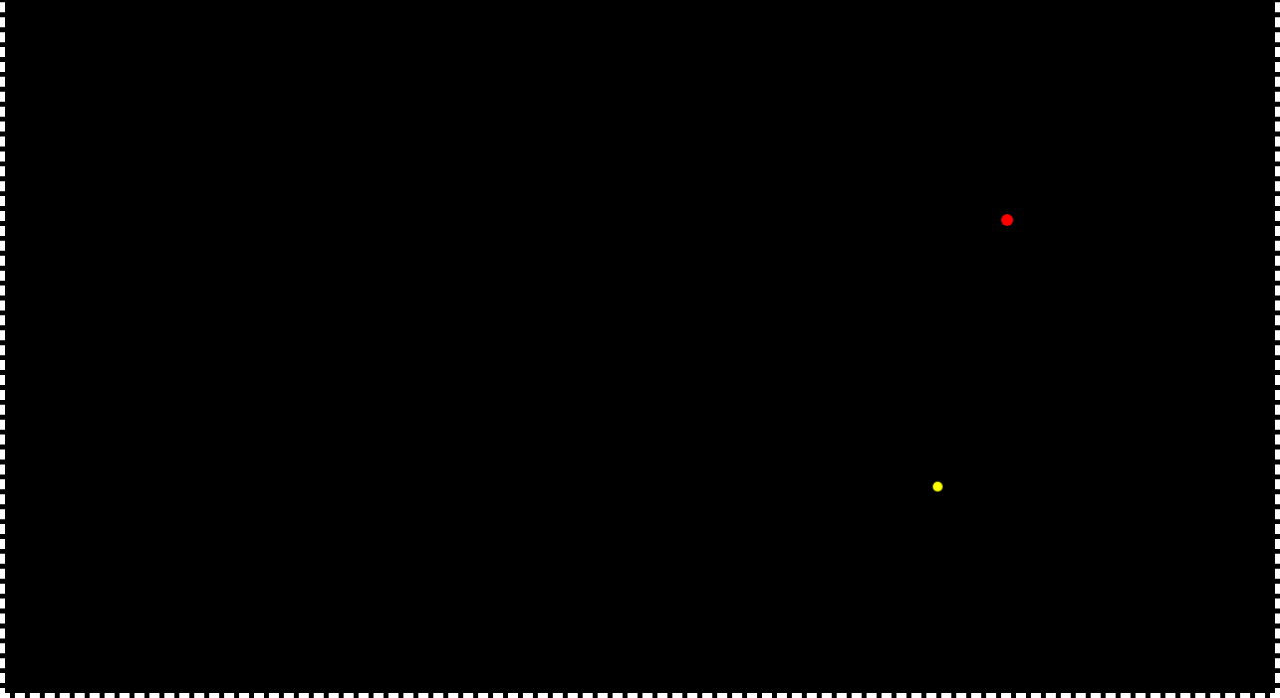
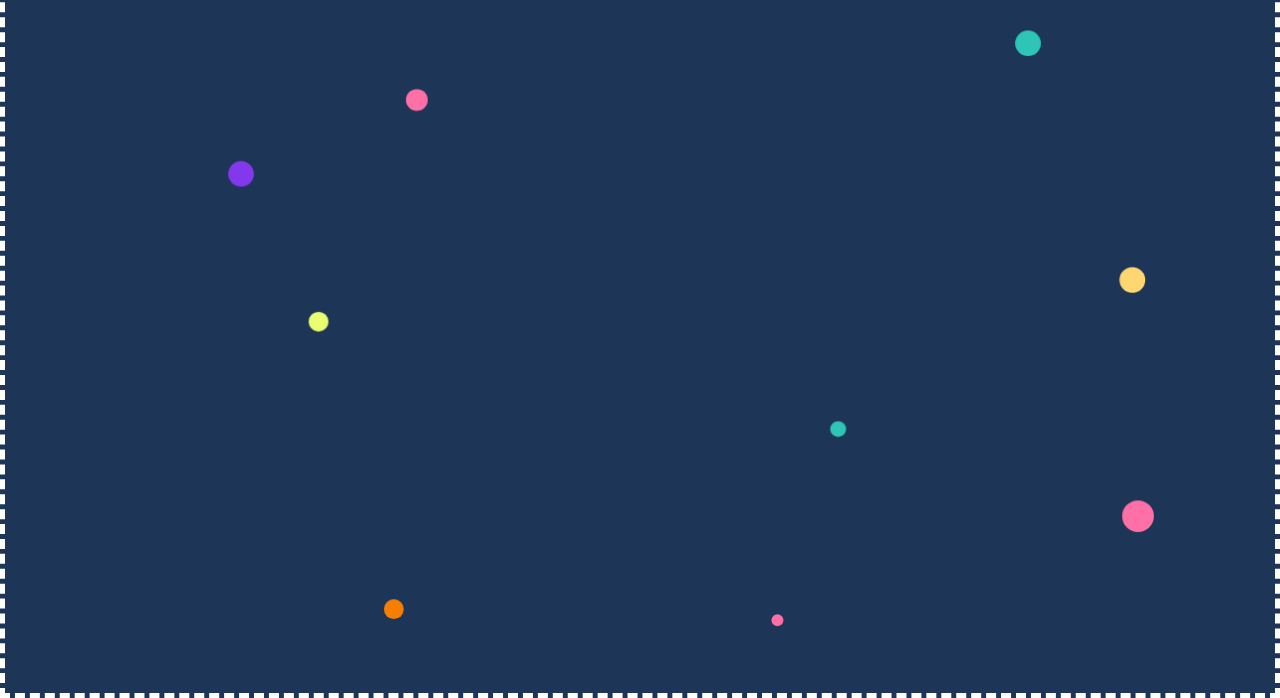
Before and after one commit to Marvel0usx/haoyan.org, a plain HTML site: page assets/pecman/index.html in a window 1280 px wide. Shown: the part 102-800 px from the top of the page. Drawn offline with Linux system fonts and the light colour scheme.

Commit message:
[dev] added collision detection

```diff
--- a/assets/pecman/css/game.css
+++ b/assets/pecman/css/game.css
@@ -2,7 +2,7 @@ html, body {
     font-size: 20pt;
     margin: 0;
     min-height: 100%;
-    background-color: black;
+    background-color: #1d3557;
 }
 
 h2 {
--- a/assets/pecman/index.html
+++ b/assets/pecman/index.html
@@ -2,13 +2,13 @@
 <html lang="en">
     <head>
         <meta charset="utf-8">
-        <title>Game - Pec-man</title>
+        <title>Game - Pecman</title>
         <link rel="stylesheet" href="css/game.css">
         <script src="js/game.js"></script>
     </head>
     <body>
         <section class="game">
-            <h2>Pec-man Rush</h2>
+            <h2>Pecman Rush</h2>
             <canvas id="gameCvs"></canvas>
         </section>
     </body>
--- a/assets/pecman/js/game.js
+++ b/assets/pecman/js/game.js
@@ -1,28 +1,23 @@
 window.addEventListener("load", init);
 
 const PECMAN_RADIUS = 30;
+const SNACK_INIT_NUM = 3;
 const SNACK_INIT_RADIUS = 5;
+var LEVEL = 6;
 var canvas, ctx;
 var h, w;
+var clock = 6;
 
 var player = {
     x: undefined,
     y: undefined,
     xPrev: 0,
     yPrev: 0,
-    color: "yellow",
+    fury: false,
     degree: 0
 }
 
-var snacks = [{
-    x: undefined,
-    y: undefined,
-    xSpeed: 1,
-    ySpeed: 2,
-    color: undefined,
-    r: SNACK_INIT_RADIUS,
-    poison: false
-}]
+var snacks = []
 
 function init() {
     // initialize canvas
@@ -41,15 +36,23 @@ function init() {
         player.y = evt.clientY;
     });
 
+    canvas.addEventListener("mousedown", function(evt) {
+        player.fury = true;
+    });
+
+    canvas.addEventListener("mouseup", function(evt) {
+        player.fury = false;
+    });
+
     generateSnacks();
     mainloop();
 }
 
 function mainloop() {
     ctx.clearRect(0, 0, w, h);
+    snacks.forEach(function(s) {drawSnack(s);});
+    snacks.forEach(function(s, index) {moveSnack(s, index)});
     drawPecman();
-    snacks.forEach(function(s) {drawSnack(s);});
-    snacks.forEach(function(s) {moveSnack(s);});
     requestAnimationFrame(mainloop);
 }
 
@@ -61,13 +64,23 @@ function drawPecman() {
     ctx.translate(player.x, player.y);
 
     // align the pec-man with the trace of mouse
+    var newDegree = Math.atan2(player.y - player.yPrev, player.x - player.xPrev);
+    clock--;
     if (player.x !== player.xPrev || player.y !== player.yPrev) {
-        player.degree = Math.atan2(player.y - player.yPrev, player.x - player.xPrev);
+        if (Math.abs(newDegree - player.degree) > Math.PI / 180) {
+            if (clock <= 0) {
+                player.degree = newDegree;
+                clock = 6;
+            }
+        }
     }
     ctx.rotate(player.degree);
 
     // draw pec-man
-    ctx.fillStyle = player.color;
+    if (player.fury)
+        ctx.fillStyle = "#e63946";
+    else
+        ctx.fillStyle = "yellow";
     ctx.beginPath();
     ctx.arc(0, 0, PECMAN_RADIUS, Math.PI / 7, -Math.PI / 7, false);
     ctx.lineTo(PECMAN_RADIUS/12, PECMAN_RADIUS/15)
@@ -82,11 +95,29 @@ function drawPecman() {
 }
 
 function generateSnacks() {
-    snacks[0].color = "yellow";
-    snacks[0].x = w/2;
-    snacks[0].y = h/2;
-    snacks.push({x: w/2, y: h/2, xSpeed: 3, ySpeed: 5, color: "red",
-                r: 6, poison: true});
+    for (var i = 0; i < LEVEL + SNACK_INIT_NUM; i++) {
+        var s = {
+            x: w/2,
+            y: h/2,
+            xSpeed: 2 * LEVEL * Math.random() - LEVEL,
+            ySpeed: 2 * LEVEL * Math.random() - LEVEL,
+            color: randColor(),
+            r: randSize(),
+            poison: !!Math.round(Math.random())
+        }
+        snacks.push(s);
+    }
+}
+
+function randColor() {
+    var colors = ["#70d6ff", "#ff70a6", "#ff9770", "#ffd670", "#e9ff70",
+                  "#2ec4b6", "#deaaff", "#f77f00", "#8338ec", "white"];
+    var cIdx = Math.round(Math.random() * (colors.length - 1));
+    return colors[cIdx];
+}
+
+function randSize() {
+    return Math.round(Math.random() * (SNACK_INIT_RADIUS + LEVEL)) + SNACK_INIT_RADIUS;
 }
 
 function drawSnack(s) {
@@ -99,11 +130,12 @@ function drawSnack(s) {
     ctx.restore();
 }
 
-function moveSnack(s) {
+function moveSnack(s, index) {
     s.x += s.xSpeed;
     s.y += s.ySpeed;
 
     detectCollisionWithWalls(s);
+    detectCollisionWithPlayer(s, index);
 }
 
 function detectCollisionWithWalls(s) {
@@ -126,3 +158,10 @@ function detectCollisionWithWalls(s) {
         s.y = h - s.r;
     }
 }
+
+function detectCollisionWithPlayer(s, index) {
+    var distanceBtwCenter = Math.sqrt(Math.pow(player.x - s.x, 2) + Math.pow(player.y - s.y, 2));
+    if (distanceBtwCenter < s.r + PECMAN_RADIUS) {
+        snacks.splice(index, 1);
+    }
+}
```
